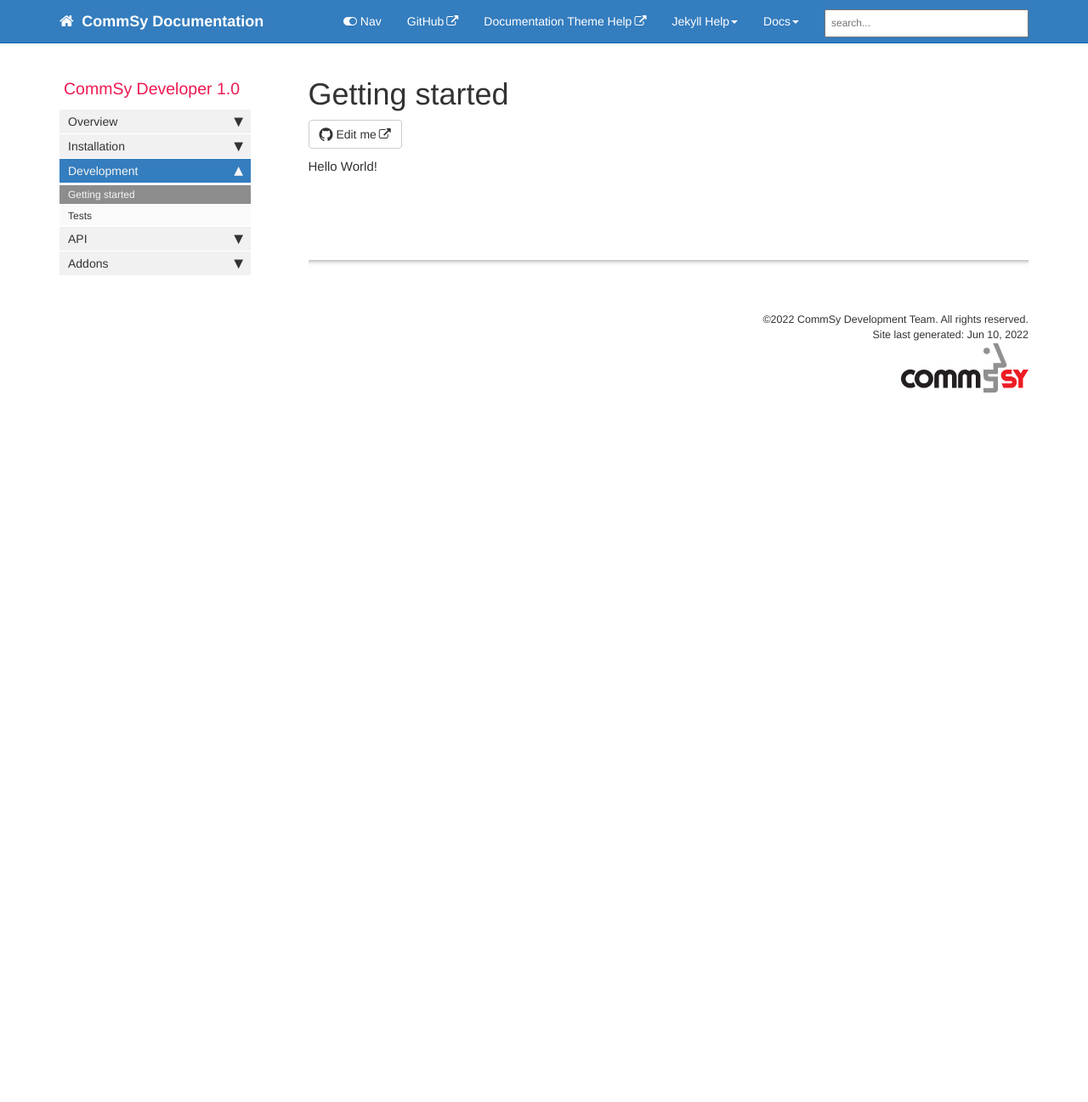
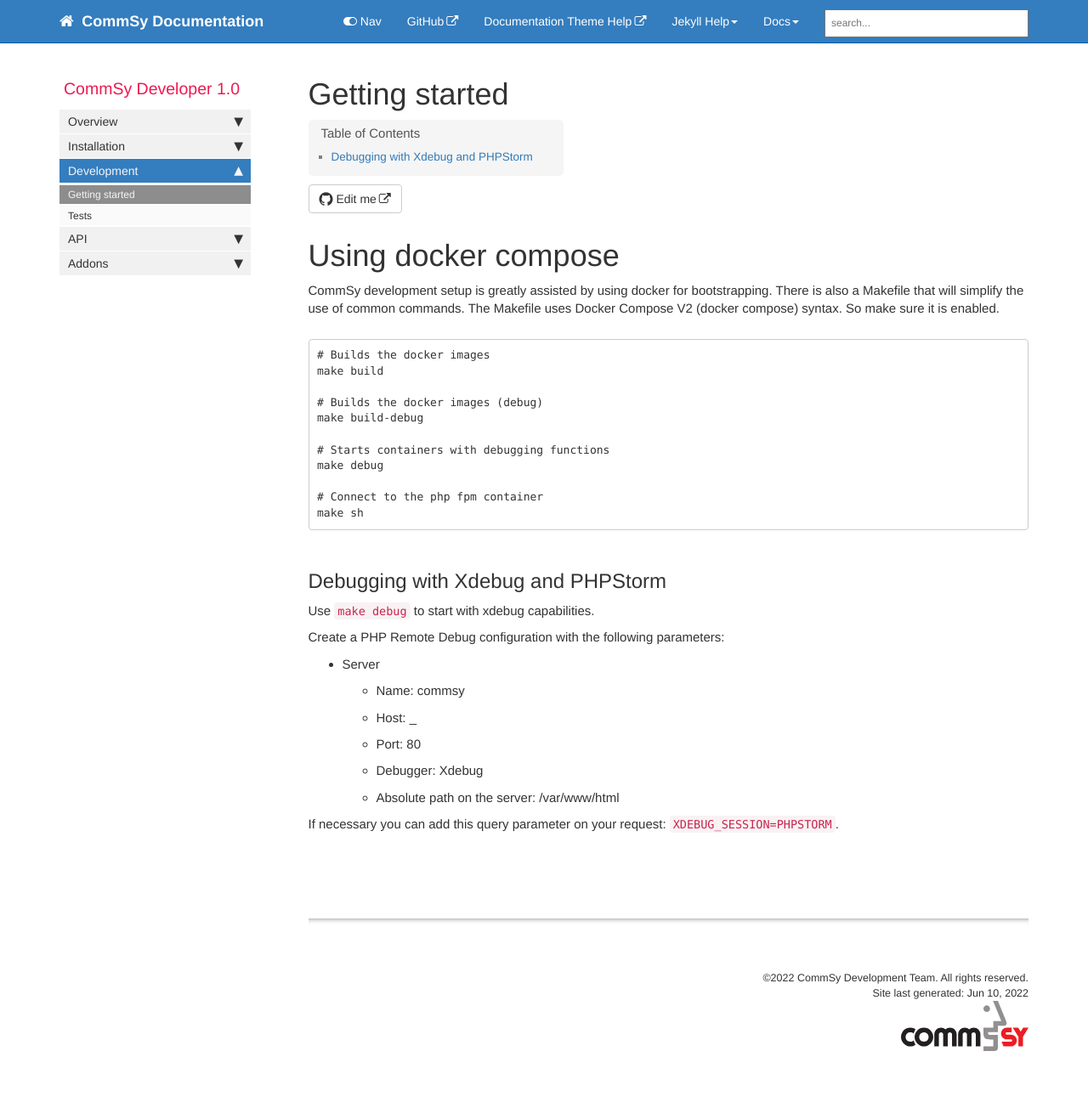
Before and after one commit to commsy/commsy-docs, a Jekyll site: the page built from pages/commsy_dev/development/getting-started.md, in a window 1280 px wide. Shown: the whole page at 85% size. Built offline with Jekyll 4.4.1, drawn with Linux system fonts in a browser that asks for light colours; comment, search, counter and statistics services are not loaded; before the commit the page ends 900 px from its top, so only the background shows below that.

Commit message:
docker development information added

````diff
--- a/pages/commsy_dev/development/getting-started.md
+++ b/pages/commsy_dev/development/getting-started.md
@@ -4,4 +4,37 @@ sidebar: commsy_dev_sidebar
 permalink: commsy_dev_development_getting_started.html
 ---
 
-Hello World!
+# Using docker compose
+
+CommSy development setup is greatly assisted by using docker for bootstrapping. There is also a Makefile that will
+simplify the use of common commands. The Makefile uses Docker Compose V2 (docker compose) syntax. So make sure
+it is enabled.
+
+```
+# Builds the docker images
+make build
+
+# Builds the docker images (debug)
+make build-debug
+
+# Starts containers with debugging functions
+make debug
+
+# Connect to the php fpm container
+make sh
+```
+
+## Debugging with Xdebug and PHPStorm
+
+Use `make debug` to start with xdebug capabilities.
+
+Create a PHP Remote Debug configuration with the following parameters:
+
+- Server
+  - Name: commsy
+  - Host: _
+  - Port: 80
+  - Debugger: Xdebug
+  - Absolute path on the server: /var/www/html
+
+If necessary you can add this query parameter on your request: `XDEBUG_SESSION=PHPSTORM`.
````
